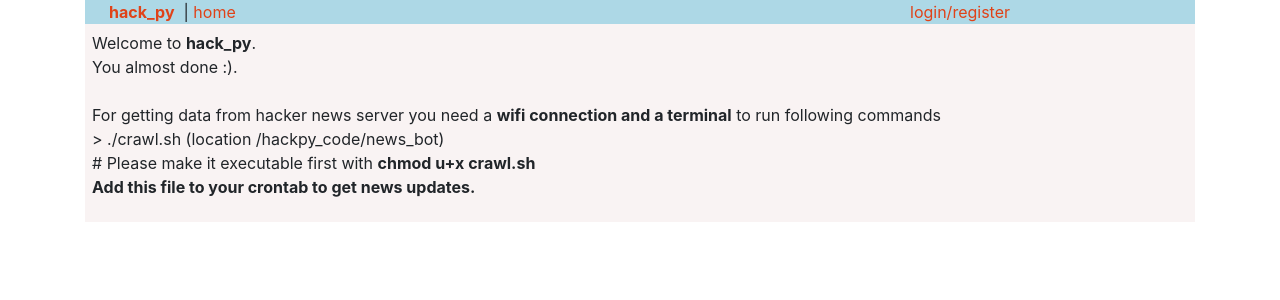
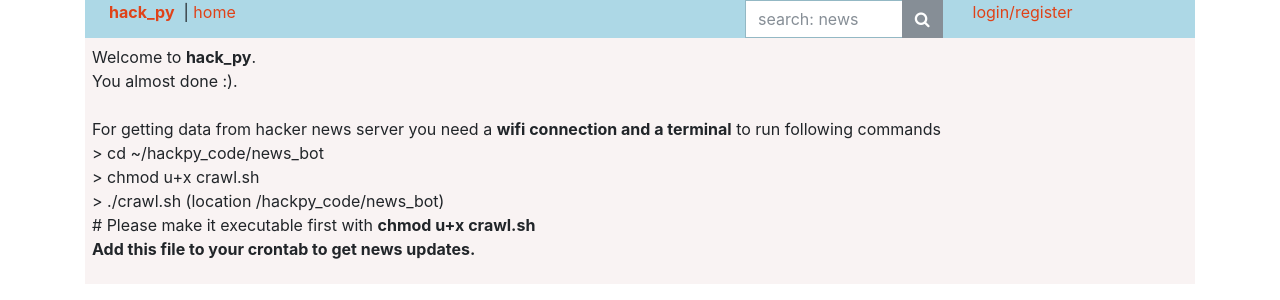
Before and after one commit to grv07/hack_py, a Django app: page / in a window 1280 px wide. Shown: the top 300 px of the page. Run offline with Django 3.2, Linux system fonts and the light colour scheme; data that the repository does not hold is empty; some libraries are stand-ins or nearby versions.

Commit message:
stable version on hacker news with search and postgres DB

```diff
--- a/hackpy/hackpy/urls.py
+++ b/hackpy/hackpy/urls.py
@@ -20,6 +20,7 @@ from news.views import *
 urlpatterns = [
     url(r'^admin/', admin.site.urls),
     url(r'^$', home),
+    url(r'^home/$', home),
     url(r'^comment/(?P<news_id>\d+)/$', comment_list),
     url(r'^add/comment/$', add_comment),
     url(r'^add/reply/$', reply_form),
--- a/hackpy/news/views.py
+++ b/hackpy/news/views.py
@@ -26,16 +26,10 @@ def register_home(request):
         password = request.POST.get('password')
         r_f = RegisterForm(request.POST)
         if r_f.is_valid():
-            try:
-                user = User.objects.filter(Q(username=user_name) | Q(email=email))[0]
-                if user.username == user_name:
-                    messages.add_message(request, messages.ERROR, 'please select unique username')
-                elif user.email == email:
-                    messages.add_message(request, messages.ERROR, 'please select unique email')
+            user = User.objects.filter(Q(username=user_name) | Q(email=email))
+            if user:
+                messages.add_message(request, messages.ERROR, 'User already exist with this email/username')
                 return redirect(home)
-            except User.DoesNotExist:
-                print 'good to go ..'
-                pass
             try:
                 User.objects.create_user(username=user_name, password=password, email=email)
                 user = authenticate(request, username=user_name, password=password)
@@ -72,12 +66,20 @@ def login_home(request):
 
 
 def home(request):
-    newses = News.objects.distinct()[:30]
+    # Show top 30 news only.
+    search_on_text = request.GET.get('search_on')
+    if search_on_text:
+        news = News.objects.filter(story_text__search=search_on_text)
+        # news = News.objects.distinct()[:30] if not news else news
+        if not news:
+            messages.add_message(request, messages.SUCCESS, 'news not found for this keyword.')
+    else:
+        news = News.objects.distinct()[:30]
     u_v_c = []
     if request.user.is_authenticated:
         u_v_c = UpVoteCounter.objects.values_list('news_id', flat=True).\
-            filter(user=request.user, news__in=[n.id for n in newses]).distinct()
-    return render(request, 'home.html', {'newses': newses, 'u_v_c': list(u_v_c)})
+            filter(user=request.user, news__in=[n.id for n in news]).distinct()
+    return render(request, 'home.html', {'newses': news, 'u_v_c': list(u_v_c)})
 
 
 @login_required
@@ -148,4 +150,13 @@ def add_comment(request):
             return HttpResponseRedirect(request.META.get('HTTP_REFERER'))
     else:
         return redirect(home)
+
+
+def search_text(request):
+    search_on_text = request.GET.get('s_on')
+    news = None
+    if search_on_text:
+        news = News.objects.filter(body_text__search=search_on_text)
+    return redirect(home, news)
+
 # Create your views here.
--- a/hackpy/templates/home.html
+++ b/hackpy/templates/home.html
@@ -29,7 +29,7 @@
     {% block nav_bar %}
     <div class="nav nav-pills" style="background-color: lightblue;">
         <div class="row col-md-12">
-        <div class="col-md-9">
+        <div class="col-md-7">
             &nbsp;
                 <a href="/" style="color:#e04218"><strong>hack_py</strong></a>
             &nbsp;|&nbsp;<a href="/" style="color:#e04218">home</a>
@@ -37,12 +37,27 @@
             &nbsp;|&nbsp;<a href="/add/news/" style="color:#e04218">post news</a>
             {% endif %}
         </div>
-        <div class="float-right col-md-3">
+        <div class="float-right col-md-5">
+            <div class="row col-md-12">
+                <div class="col-md-7">
+                    <form action="/">
+                        <div class="input-group">
+                      <input style="border-radius: 0px;" type="text" class="form-control" name="search_on" placeholder="search: news">
+                        <span class="input-group-btn">
+                        <button style="border-radius: 0px;" class="btn btn-secondary" type="submit">
+                            <i class="fa fa-search fa-1x"></i>
+                        </button>
+                      </span>
+                        </div>
+                    </form>
+                </div>
+                <div class="col-md-5">
                     {% if request.user.is_authenticated %}
                     <span><a href="javascript:void(0);">{{request.user.username}}</a> | <a href="/logout/">logout</a></span>
                     {% else %}
                         <a data-toggle="modal" data-target="#myModal" href="/" style="color:#e04218"> login/register</a>
                     {% endif %}
+                </div>
             </div>
         </div>
         </div>
@@ -90,6 +105,8 @@
             For getting data from hacker news server you need a
             <strong>wifi connection
                 and a terminal</strong> to run following commands<br>
+            > cd ~/hackpy_code/news_bot<br>
+            > chmod u+x crawl.sh<br>
             > ./crawl.sh (location /hackpy_code/news_bot)<br>
             # Please make it executable first with <strong>chmod u+x crawl.sh</strong>
             <br>
@@ -110,6 +127,10 @@
             $('#myModal').modal('show')
             callback();
         }
+
+        function initiate_search(on_text){
+
+        }
     </script>
   </body>
 </html>
--- a/req.txt
+++ b/req.txt
@@ -15,6 +15,7 @@ ipaddress==1.0.18
 lxml==4.0.0
 parsel==1.2.0
 pkg-resources==0.0.0
+psycopg2==2.7.3.1
 pyasn1==0.3.6
 pyasn1-modules==0.1.4
 pycparser==2.18
```
Also changed, not shown: hackpy/hackpy/settings.py (+12 -4 lines), news_bot/news_bot/pipelines.py (+6 -6 lines), news_bot/news_bot/settings.py (+8 -0 lines), hackpy/news/migrations/0023_comment_is_crawled.py (added), hackpy/news/migrations/0024_comment_hn_id_code.py (added), hackpy/news/migrations/0025_auto_20171002_0858.py (added), hackpy/news/migrations/0026_auto_20171002_0902.py (added), hackpy/news/migrations/0027_remove_news_page.py (added), hackpy/news/migrations/0028_news_page.py (added), hackpy/news/migrations/0029_auto_20171003_1520.py (added). Lines whose indentation alone changed are shown as unchanged.
